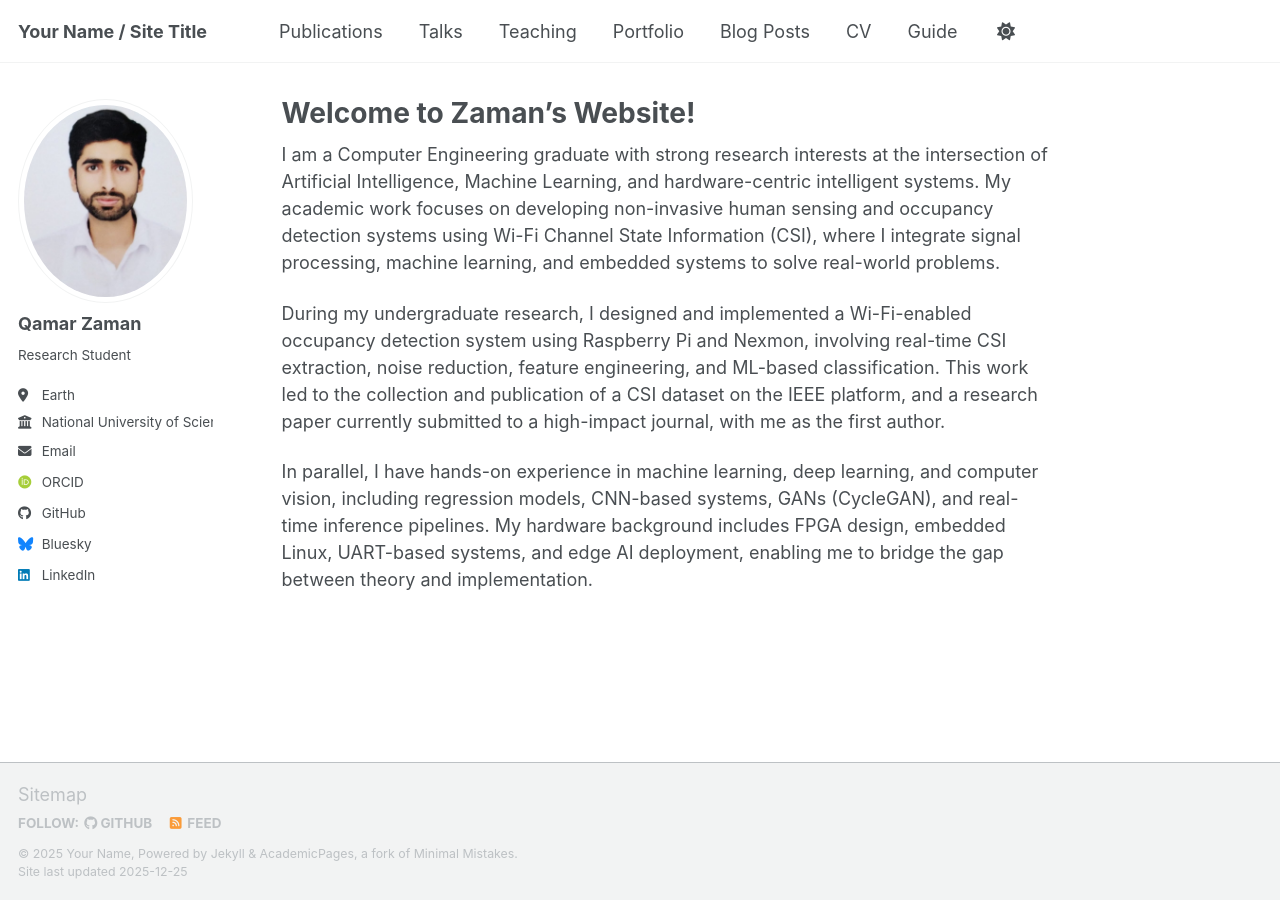
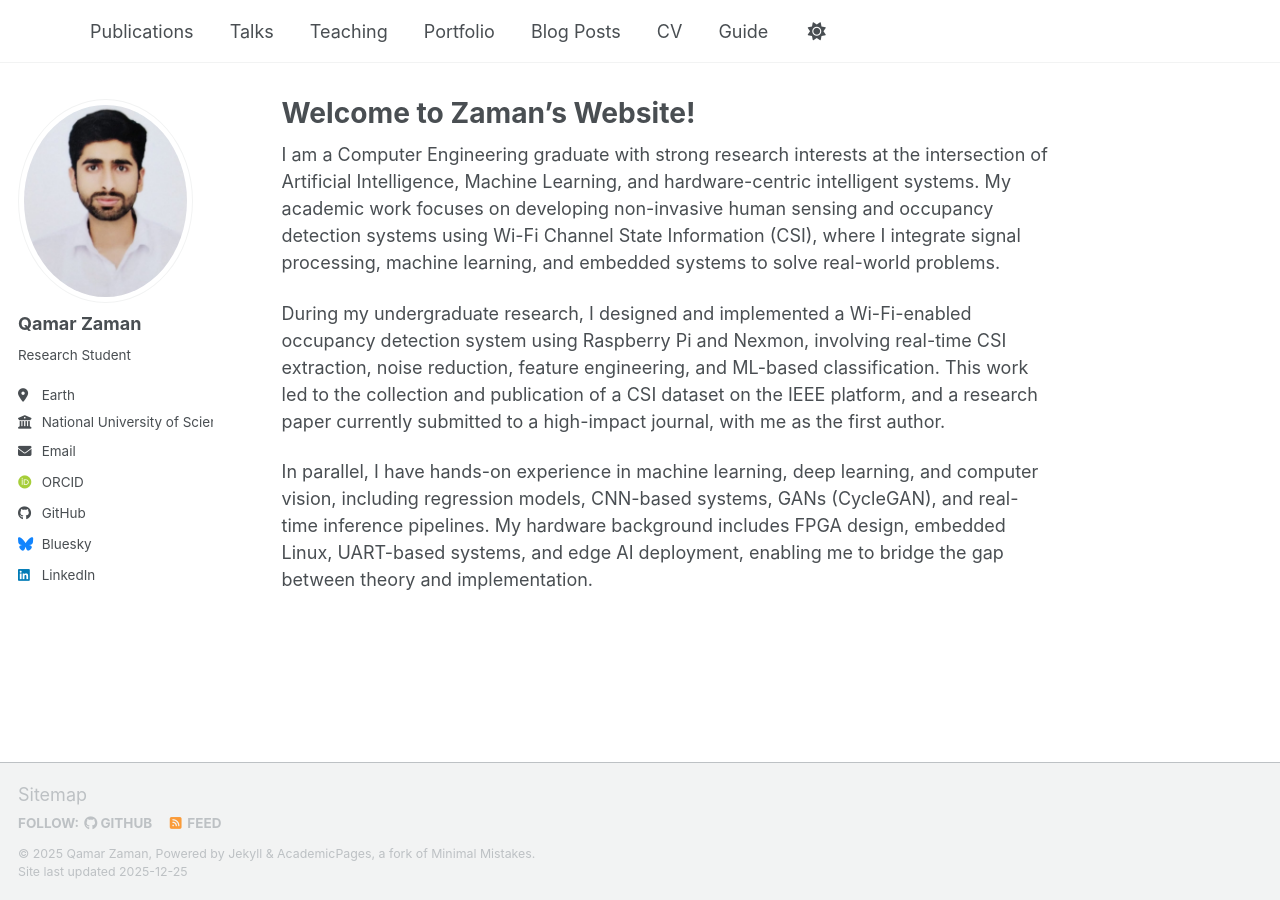
Before and after one commit to qzaman243/qzaman243.github.io, a Jekyll site: the page built from _pages/about.md, in a window 1280 px wide. Built offline with Jekyll 4.4.1, drawn with Linux system fonts in a browser that asks for light colours; some web fonts are replaced; a script bundle is joined from its source files by our own code; library files that are not in the unit come from our copies.

Commit message:
Update site configuration with personal details

```diff
--- a/_config.yml
+++ b/_config.yml
@@ -9,14 +9,14 @@
 # Basic Site Settings
 locale                   : "en-US"
 site_theme               : "default" # the available themes options are "default", "air", "sunrise", "mint", "dirt" and "contrast"
-title                    : "Your Name / Site Title"
+title                    : ""
 title_separator          : "-"
-name                     : &name "Your Name"
+name                     : &name "Qamar Zaman"
 description              : &description "Your Name's academic portfolio"   # Update this with a general description of your site, this is the default if not overridden by a page
-url                      : https://academicpages.github.io # The base hostname & protocol for your site e.g. "https://[your GitHub username].github.io",
+url                      : https://qzaman243.github.io/ # The base hostname & protocol for your site e.g. "https://[your GitHub username].github.io",
                                                            # or if you already have some other page hosted on Github then use "https://[your GitHub username].github.io/[Your Repo Name]"
 baseurl                  : "" # the subpath of your site, e.g. "/blog"
-repository               : "academicpages/academicpages.github.io"
+repository               : "qzaman243/qzaman243.github.io"
 
 # Site Author - The following control what appear as part of the author content on the side bar.
 #               If a field is blank the icon and link will not appear, otherwise it will be shown.
```
